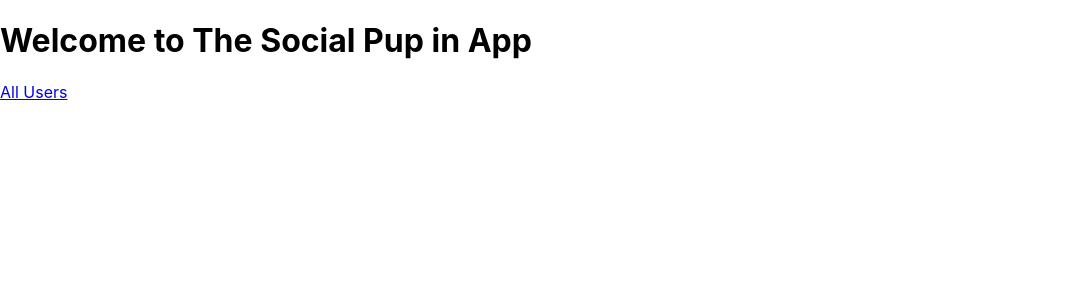
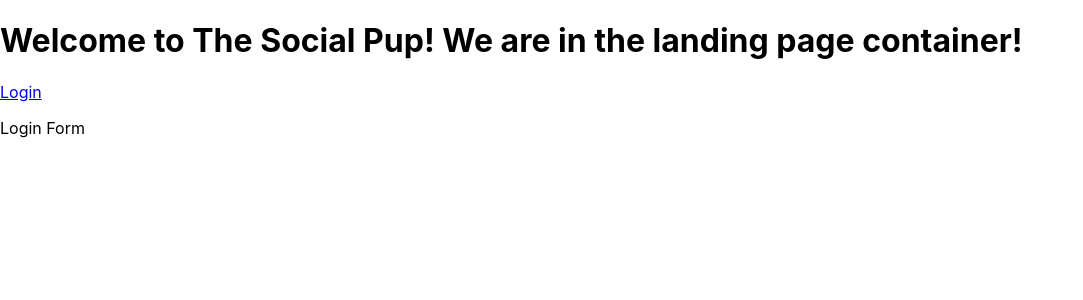
Before and after one commit to lisellelogan/the-social-pup-frontend, a React (Create React App) app: page /login in a window 1280 px wide. Shown: the top 300 px of the page, without its empty margins (0-1083 px from the left). Built offline with nearby package versions, Linux system fonts and the light colour scheme.

Commit message:
move NavBarLanding into LandingPageContainer

```diff
--- a/src/App.js
+++ b/src/App.js
@@ -1,12 +1,12 @@
 import React, { Component } from 'react';
-import NavBarLanding from './components/NavBarLanding';
+import LandingPageContainer from './containers/LandingPageContainer';
 import './App.css';
 
 
 export default class App extends Component {
   render(){
     return(
-      <NavBarLanding />
+      <LandingPageContainer />
     )
   }
 }
--- a/src/components/NavBarLanding.js
+++ b/src/components/NavBarLanding.js
@@ -1,16 +1,14 @@
 import React from 'react';
 import { Link, Switch, Route } from 'react-router-dom';
-import UsersContainer from '../containers/UsersContainer';
 
 const NavBarLanding = () => {
     return(
     <div>
-        <h1>Welcome to The Social Pup in App</h1>
-        <Link to="/users">All Users</Link>
+        <Link to="/login">Login</Link>
 
         <Switch>
-            <Route path="/users">
-                <UsersContainer />
+            <Route path="/login">
+                <p>Login Form</p>
             </Route>
         </Switch>
     </div>
--- a/src/containers/LandingPageContainer.js
+++ b/src/containers/LandingPageContainer.js
@@ -1,10 +1,12 @@
 import React, { Component } from 'react';
+import NavBarLanding from '../components/NavBarLanding';
 
 class LandingPageContainer extends Component {
     render(){
         return(
             <div>
-                <h1>We are in the landing page container!</h1>
+                <h1>Welcome to The Social Pup! We are in the landing page container!</h1>
+                <NavBarLanding />
             </div>
         )
     }
```
